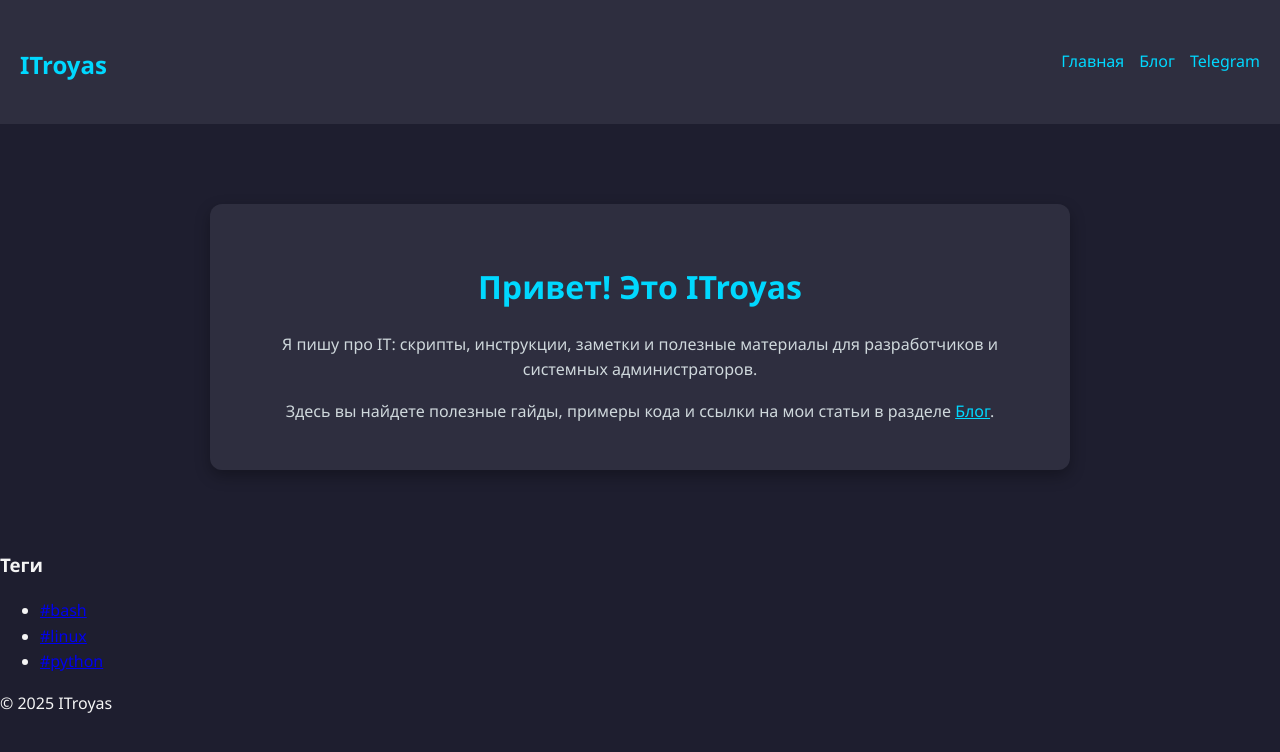
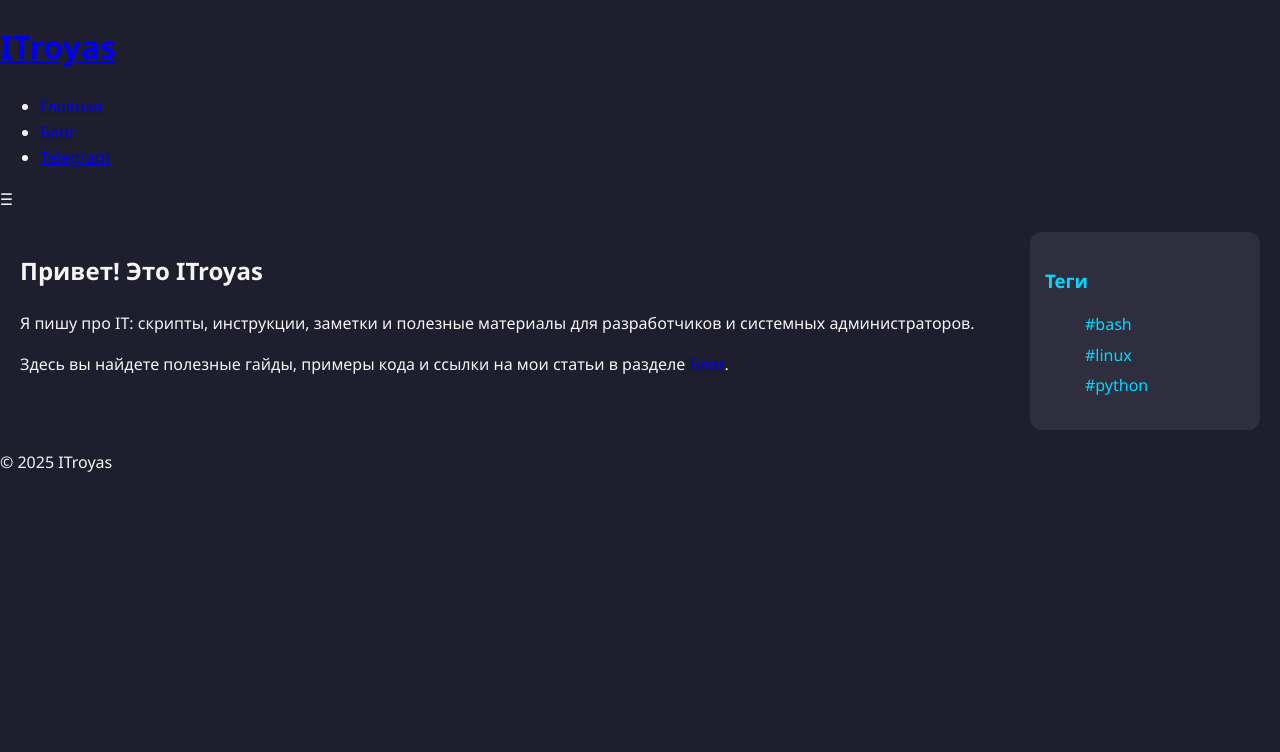
Before and after one commit to ITroyas/itroyas.github.io, a Jekyll site: the page built from index.md, in a window 1280 px wide. Shown: the top 752 px of the page. Built offline with Jekyll 4.4.1, drawn with Linux system fonts in a browser that asks for light colours.

Commit message:
Update custom.css

```diff
--- a/assets/css/custom.css
+++ b/assets/css/custom.css
@@ -8,94 +8,116 @@
   padding: 0;
 }
 
-/* Шапка */
-.site-header {
+/* Контейнер основной страницы: контент + сайдбар */
+.container {
   display: flex;
-  justify-content: space-between;
-  align-items: center;
-  padding: 15px 20px;
-  background: #2e2e3f; /* тёмный фон шапки */
-  position: relative;
+  gap: 20px;
+  padding: 20px;
 }
 
-.site-header h1 a {
-  text-decoration: none;
-  color: #00d8ff; /* яркий голубой */
-  font-size: 1.5rem;
+/* Контент (сетка постов) */
+.content {
+  flex: 1;
 }
 
-/* Меню */
-.menu {
-  position: relative;
+/* Сетка постов: 2-3 карточки по центру на больших экранах */
+.posts-grid {
+  display: grid;
+  grid-template-columns: repeat(auto-fit, minmax(280px, 1fr));
+  gap: 20px;
+  justify-items: center;
 }
 
-.menu-list {
+/* Карточка поста */
+.post-card {
+  background: #2e2e3f;
+  color: #f5f5f5;
+  padding: 15px;
+  border-radius: 12px;
+  box-shadow: 0 6px 15px rgba(0,0,0,0.3);
   display: flex;
-  gap: 15px;
+  flex-direction: column;
+  width: 100%;
+  max-width: 350px;
+}
+
+.post-card img {
+  width: 100%;
+  height: 180px;
+  object-fit: cover;
+  border-radius: 10px;
+  margin-bottom: 10px;
+}
+
+.post-card h2 {
+  font-size: 1.2rem;
+  margin-bottom: 10px;
+  color: #00d8ff;
+}
+
+.post-card p {
+  flex: 1;
+  font-size: 0.95rem;
+  margin-bottom: 10px;
+  color: #cfd8dc;
+}
+
+.read-more {
+  text-decoration: none;
+  color: #00d8ff;
+  font-weight: bold;
+  margin-bottom: 10px;
+}
+
+/* Теги внутри карточки */
+.post-tags {
+  text-align: right;
+}
+
+.post-tags a {
+  text-decoration: none;
+  color: #888;
+  margin-left: 5px;
+  font-size: 0.85rem;
+}
+
+/* Сайдбар с категориями (теги) */
+.sidebar {
+  width: 200px;
+  flex-shrink: 0;
+  background: #2e2e3f;
+  padding: 15px;
+  border-radius: 12px;
+}
+
+.sidebar h3 {
+  margin-bottom: 10px;
+  color: #00d8ff;
+}
+
+.sidebar ul {
   list-style: none;
 }
 
-.menu-list li a {
+.sidebar ul li {
+  margin-bottom: 5px;
+}
+
+.sidebar ul li a {
   text-decoration: none;
   color: #00d8ff;
 }
 
-/* Блок на главной странице */
-.home-intro {
-  max-width: 800px;
-  margin: 80px auto;
-  padding: 30px;
-  text-align: center;
-  background: #2e2e3f;       /* чуть светлее для выделения */
-  border-radius: 12px;
-  box-shadow: 0 6px 15px rgba(0,0,0,0.3);
-}
-
-.home-intro h2 {
-  font-size: 2rem;
-  margin-bottom: 20px;
-  color: #00d8ff;
-}
-
-.home-intro p {
-  font-size: 1rem;
-  line-height: 1.6;
-  color: #cfd8dc;
-  margin-bottom: 15px;
-}
-
-.home-intro a {
-  color: #00d8ff;
-  text-decoration: underline;
-}
-
-/* Бургер меню */
-.burger {
-  display: none;
-  font-size: 2rem;
-  cursor: pointer;
-}
-
 /* Адаптивность */
 @media (max-width: 900px) {
-  .menu-list {
-    display: none;
+  .container {
     flex-direction: column;
-    position: absolute;
-    top: 60px;
-    right: 0;
-    background: #2e2e3f;
-    padding: 10px;
-    border-radius: 8px;
-    box-shadow: 0 4px 8px rgba(0,0,0,0.3);
   }
-
-  .menu-list.show {
-    display: flex;
+  .sidebar {
+    width: 100%;
+    margin-top: 20px;
   }
-
-  .burger {
-    display: block;
-    color: #00d8ff;
+  .posts-grid {
+    grid-template-columns: repeat(auto-fit, minmax(250px, 1fr));
   }
 }
```
